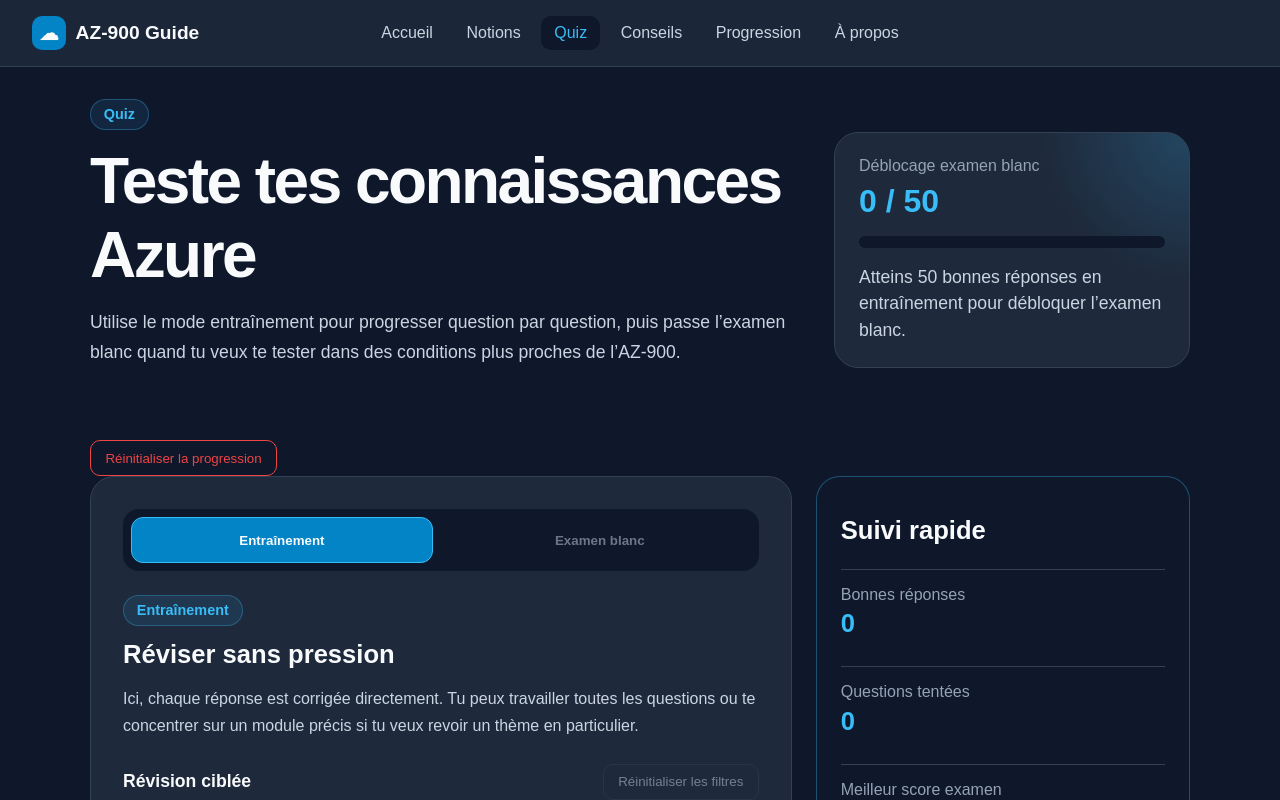
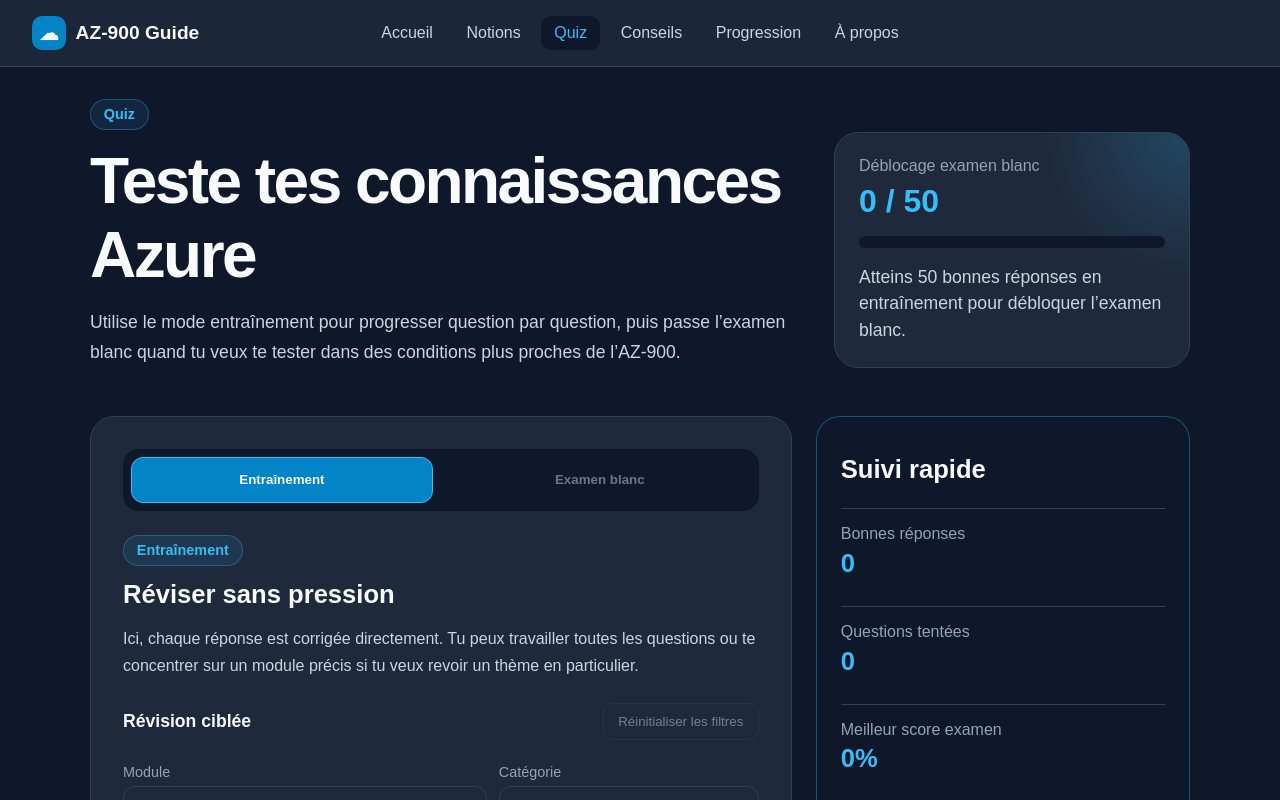
Before and after one commit to matLouis-Hena/az900-guide, a React (Vite) app: page /quiz in a window 1280 px wide. Shown: the top 800 px of the page. Built offline with nearby package versions, Linux system fonts and the light colour scheme.

Commit message:
Enlèvement du bouton reset

```diff
--- a/src/index.css
+++ b/src/index.css
@@ -986,8 +986,7 @@
   width: 100%;
 }
 
-.clear-filters-button,
-.reset-button {
+.clear-filters-button {
   padding: 0.6rem 0.9rem;
 
   background-color: transparent;
@@ -1005,16 +1004,6 @@
 .clear-filters-button:hover {
   color: var(--blue);
   border-color: var(--blue);
-}
-
-.reset-button {
-  margin-top: 1.5rem;
-  color: var(--red);
-  border: 1px solid var(--red);
-}
-
-.reset-button:hover {
-  background-color: rgba(239, 68, 68, 0.15);
 }
 
 .active-filter-card,
--- a/src/pages/Quiz.jsx
+++ b/src/pages/Quiz.jsx
@@ -431,12 +431,6 @@
         </div>
       </div>
 
-      <div className="reset-section">
-        <button className="reset-button" onClick={resetProgress}>
-          Réinitialiser la progression
-        </button>
-      </div>
-
       {!hasStarted && (
         <div className="quiz-selection-layout">
           <div className="quiz-mode-panel">
```
